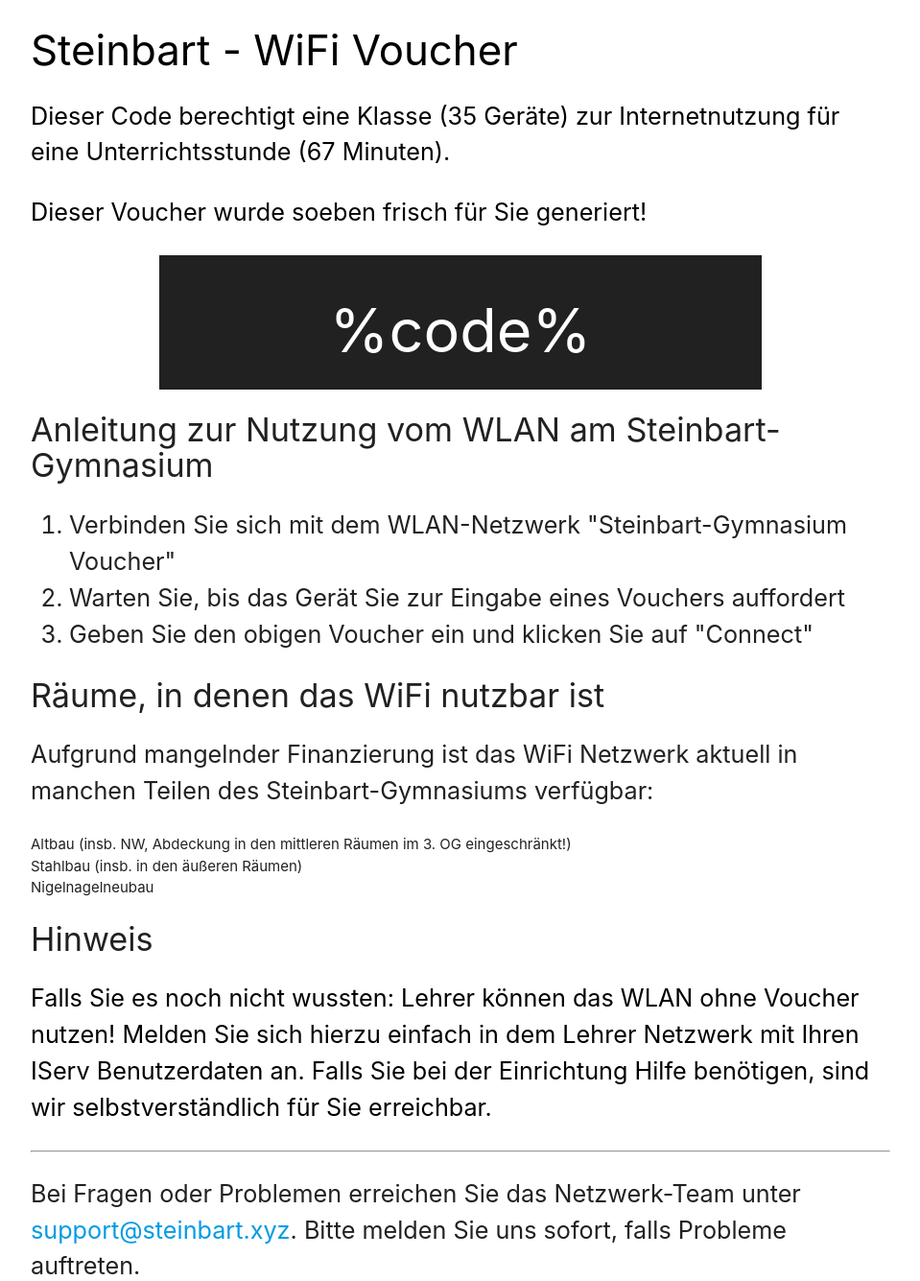
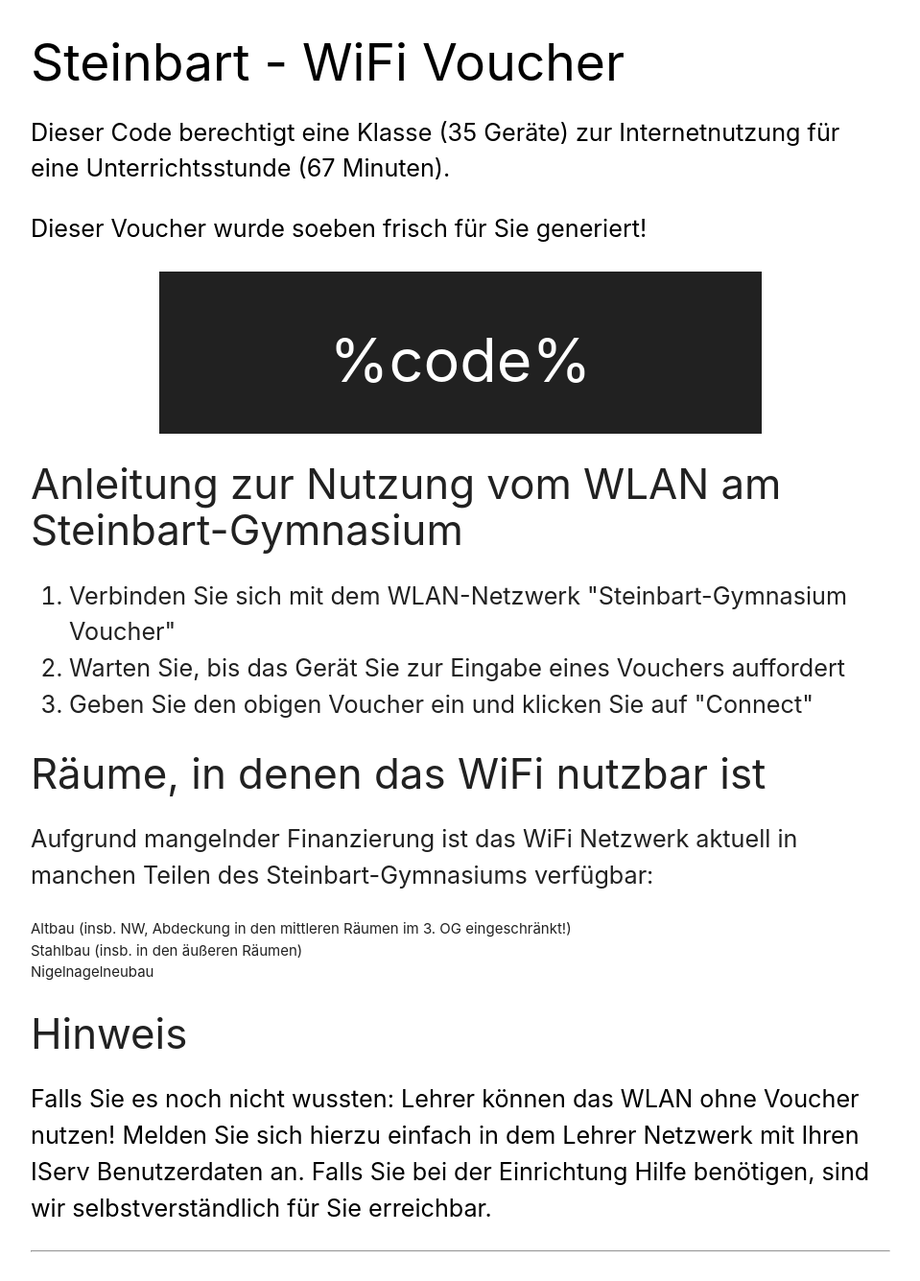
Before and after one commit to steinbart/voucherpi, a Python web app: template templates/voucher.html in a window 1280 px wide. Shown: the top 1335 px of the page at 96% size, without its empty margins (160-1119 px from the left). Run offline with Jinja, Linux system fonts and the light colour scheme; the template is opened without the code that fills it, so the values that code supplies are empty.

Commit message:
fix: larger headings

```diff
--- a/templates/voucher.html
+++ b/templates/voucher.html
@@ -28,22 +28,22 @@
 
 <div id="app">
     <div class="container">
-        <h3 class="black-text">Steinbart - WiFi Voucher</h3>
+        <h2 class="black-text">Steinbart - WiFi Voucher</h2>
         <p class="black-text flow-text">Dieser Code berechtigt eine Klasse (35 Geräte) zur Internetnutzung für eine
             Unterrichtsstunde (67 Minuten).</p>
         <p class="black-text flow-text">Dieser Voucher wurde soeben frisch für Sie generiert!</p>
-        <div class="container grey darken-4" style="padding: 0.2vh;">
+        <div class="container grey darken-4" style="padding: 2vh;">
             <h1 class="white-text center">
                 %code%
             </h1>
         </div>
-        <h4>Anleitung zur Nutzung vom WLAN am Steinbart-Gymnasium</h4>
+        <h3>Anleitung zur Nutzung vom WLAN am Steinbart-Gymnasium</h3>
         <ol class="flow-text">
             <li>Verbinden Sie sich mit dem WLAN-Netzwerk "Steinbart-Gymnasium Voucher"</li>
             <li>Warten Sie, bis das Gerät Sie zur Eingabe eines Vouchers auffordert</li>
             <li>Geben Sie den obigen Voucher ein und klicken Sie auf "Connect"</li>
         </ol>
-        <h4>Räume, in denen das WiFi nutzbar ist</h4>
+        <h3>Räume, in denen das WiFi nutzbar ist</h3>
         <p class="flow-text">Aufgrund mangelnder Finanzierung ist das WiFi Netzwerk aktuell in manchen Teilen des
             Steinbart-Gymnasiums verfügbar:</p>
         <ul>
@@ -51,7 +51,7 @@
             <li>Stahlbau (insb. in den äußeren Räumen)</li>
             <li>Nigelnagelneubau</li>
         </ul>
-        <h4>Hinweis</h4>
+        <h3>Hinweis</h3>
         <p class="black-text flow-text">Falls Sie es noch nicht wussten: Lehrer können das WLAN ohne Voucher nutzen!
             Melden Sie sich hierzu einfach in dem Lehrer Netzwerk mit Ihren IServ Benutzerdaten an.
             Falls Sie bei der Einrichtung Hilfe benötigen, sind wir selbstverständlich für Sie erreichbar.</p>
```
